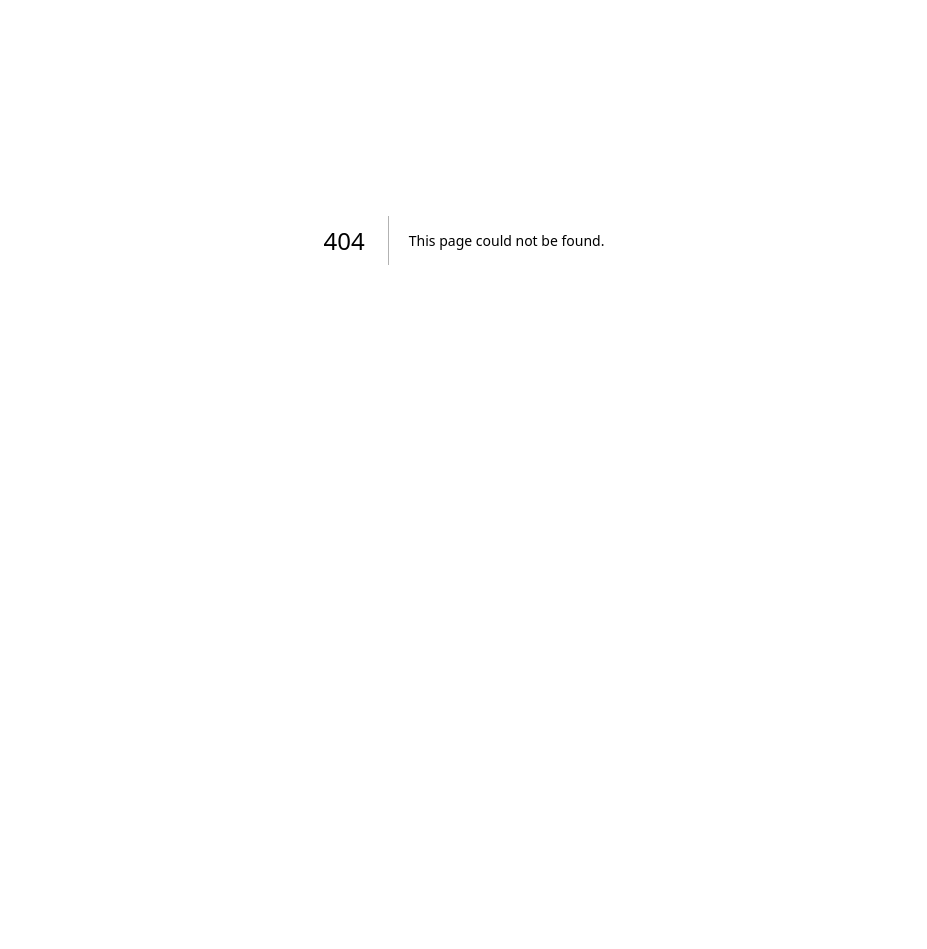
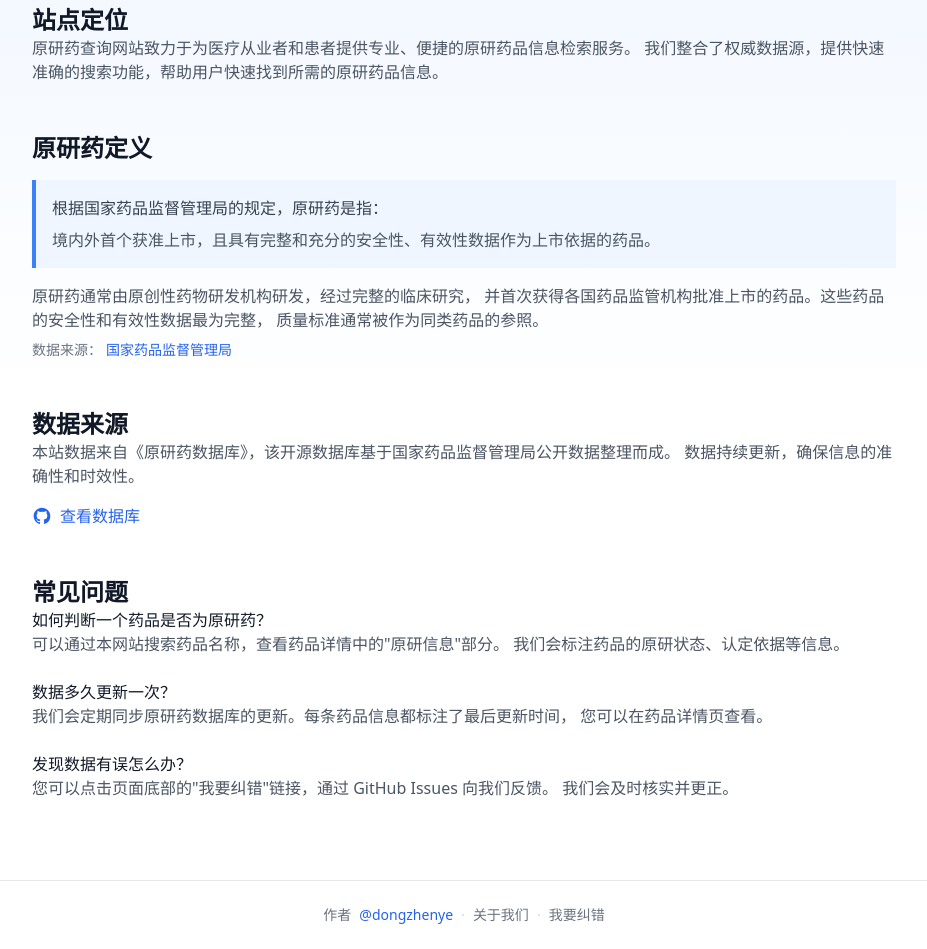
Before and after one commit to dongzhenye/yuanyanyao-web, a Next.js app: page /about in a window 1280 px wide. Before the commit this address had no page. Shown: the part 160-1109 px from the top of the page, without its empty margins (176-1103 px from the left). Before the commit the page ends 800 px from the top, so only its background shows below. Built offline with nearby package versions, Linux system fonts and the light colour scheme.

Commit message:
feat: add about page and define isOriginal

```diff
--- a/src/components/layout/Footer.tsx
+++ b/src/components/layout/Footer.tsx
@@ -1,11 +1,12 @@
 import React from 'react'
+import Link from 'next/link'
 
 export const Footer = () => {
   return (
     <footer className="py-6 border-t border-gray-200 bg-white">
       <div className="container max-w-7xl mx-auto px-4">
         <div className="flex items-center justify-center text-sm text-gray-500 space-x-2">
-          <span>Created by</span>
+          <span>作者</span>
           <a
             href="https://dongzhenye.com"
             target="_blank"
@@ -15,13 +16,20 @@
             @dongzhenye
           </a>
           <span className="text-gray-300">·</span>
+          <Link
+            href="/about"
+            className="text-gray-500 hover:text-gray-700 transition-colors"
+          >
+            关于我们
+          </Link>
+          <span className="text-gray-300">·</span>
           <a
             href="https://github.com/dongzhenye/yuanyanyao/issues/new"
             target="_blank"
             rel="noopener noreferrer"
             className="text-gray-500 hover:text-gray-700 transition-colors"
           >
-            我要纠错/贡献
+            我要纠错
           </a>
         </div>
       </div>
--- a/src/components/layout/Header.tsx
+++ b/src/components/layout/Header.tsx
@@ -32,6 +32,14 @@
             <span className="text-xl font-bold">原研药查询</span>
           </Link>
 
+          <div className="flex items-center gap-4">
+            <Link
+              href="/about"
+              className="text-gray-600 hover:text-gray-900 text-sm transition-colors"
+            >
+              关于我们
+            </Link>
+
             <button
               onClick={() => {
                 alert('App即将上线,敬请期待!')
@@ -53,6 +61,7 @@
             </button>
           </div>
         </div>
+      </div>
     </header>
   )
 }
--- /dev/null
+++ b/src/pages/about.tsx
@@ -0,0 +1,113 @@
+import { NextPage } from 'next'
+import { NextSeo } from 'next-seo'
+import { Header } from '@/components/layout/Header'
+import { Footer } from '@/components/layout/Footer'
+
+const AboutPage: NextPage = () => {
+  return (
+    <>
+      <NextSeo
+        title="关于本站 | 原研药查询"
+        description="原研药查询网站是一个专业的原研药品信息检索平台，提供快速准确的原研药品信息查询服务。"
+      />
+
+      <div className="min-h-screen bg-gradient-to-b from-blue-50 via-white to-white">
+        <Header />
+
+        <main className="container max-w-4xl mx-auto px-4 py-8">
+          <div className="prose prose-blue max-w-none">
+            <h1 className="text-3xl font-bold text-gray-900 mb-8">关于本站</h1>
+
+            <section className="mb-12">
+              <h2 className="text-2xl font-semibold text-gray-900">站点定位</h2>
+              <p className="text-gray-600">
+                原研药查询网站致力于为医疗从业者和患者提供专业、便捷的原研药品信息检索服务。
+                我们整合了权威数据源，提供快速准确的搜索功能，帮助用户快速找到所需的原研药品信息。
+              </p>
+            </section>
+
+            <section className="mb-12">
+              <h2 className="text-2xl font-semibold text-gray-900">原研药定义</h2>
+              <div className="bg-blue-50 border-l-4 border-blue-500 p-4 my-4">
+                <p className="text-gray-700 mb-2">
+                  根据国家药品监督管理局的规定，原研药是指：
+                </p>
+                <p className="text-gray-600">
+                  境内外首个获准上市，且具有完整和充分的安全性、有效性数据作为上市依据的药品。
+                </p>
+              </div>
+              <p className="text-gray-600">
+                原研药通常由原创性药物研发机构研发，经过完整的临床研究，
+                并首次获得各国药品监管机构批准上市的药品。这些药品的安全性和有效性数据最为完整，
+                质量标准通常被作为同类药品的参照。
+              </p>
+              <p className="text-sm text-gray-500 mt-2">
+                数据来源：
+                <a
+                  href="https://www.nmpa.gov.cn/directory/web/nmpa/xxgk/kpzhsh/kpzhshyp/20171024171601233.html"
+                  target="_blank"
+                  rel="noopener noreferrer"
+                  className="text-primary hover:text-primary-dark ml-1"
+                >
+                  国家药品监督管理局
+                </a>
+              </p>
+            </section>
+
+            <section className="mb-12">
+              <h2 className="text-2xl font-semibold text-gray-900">数据来源</h2>
+              <p className="text-gray-600">
+                本站数据来自《原研药数据库》，该开源数据库基于国家药品监督管理局公开数据整理而成。
+                数据持续更新，确保信息的准确性和时效性。
+              </p>
+              <div className="flex items-center gap-2 mt-4">
+                <a
+                  href="https://github.com/dongzhenye/yuanyanyao"
+                  target="_blank"
+                  rel="noopener noreferrer"
+                  className="inline-flex items-center gap-2 text-primary hover:text-primary-dark"
+                >
+                  <svg className="w-5 h-5" fill="currentColor" viewBox="0 0 24 24">
+                    <path fillRule="evenodd" d="M12 2C6.477 2 2 6.484 2 12.017c0 4.425 2.865 8.18 6.839 9.504.5.092.682-.217.682-.483 0-.237-.008-.868-.013-1.703-2.782.605-3.369-1.343-3.369-1.343-.454-1.158-1.11-1.466-1.11-1.466-.908-.62.069-.608.069-.608 1.003.07 1.531 1.032 1.531 1.032.892 1.53 2.341 1.088 2.91.832.092-.647.35-1.088.636-1.338-2.22-.253-4.555-1.113-4.555-4.951 0-1.093.39-1.988 1.029-2.688-.103-.253-.446-1.272.098-2.65 0 0 .84-.27 2.75 1.026A9.564 9.564 0 0112 6.844c.85.004 1.705.115 2.504.337 1.909-1.296 2.747-1.027 2.747-1.027.546 1.379.202 2.398.1 2.651.64.7 1.028 1.595 1.028 2.688 0 3.848-2.339 4.695-4.566 4.943.359.309.678.92.678 1.855 0 1.338-.012 2.419-.012 2.747 0 .268.18.58.688.482A10.019 10.019 0 0022 12.017C22 6.484 17.522 2 12 2z" />
+                  </svg>
+                  查看数据库
+                </a>
+              </div>
+            </section>
+
+            <section className="mb-12">
+              <h2 className="text-2xl font-semibold text-gray-900">常见问题</h2>
+              <div className="space-y-6">
+                <div>
+                  <h3 className="font-medium text-gray-900">如何判断一个药品是否为原研药？</h3>
+                  <p className="text-gray-600">
+                    可以通过本网站搜索药品名称，查看药品详情中的"原研信息"部分。
+                    我们会标注药品的原研状态、认定依据等信息。
+                  </p>
+                </div>
+                <div>
+                  <h3 className="font-medium text-gray-900">数据多久更新一次？</h3>
+                  <p className="text-gray-600">
+                    我们会定期同步原研药数据库的更新。每条药品信息都标注了最后更新时间，
+                    您可以在药品详情页查看。
+                  </p>
+                </div>
+                <div>
+                  <h3 className="font-medium text-gray-900">发现数据有误怎么办？</h3>
+                  <p className="text-gray-600">
+                    您可以点击页面底部的"我要纠错"链接，通过 GitHub Issues 向我们反馈。
+                    我们会及时核实并更正。
+                  </p>
+                </div>
+              </div>
+            </section>
+          </div>
+        </main>
+
+        <Footer />
+      </div>
+    </>
+  )
+}
+
+export default AboutPage
```
Lines whose indentation alone changed are shown as unchanged.
